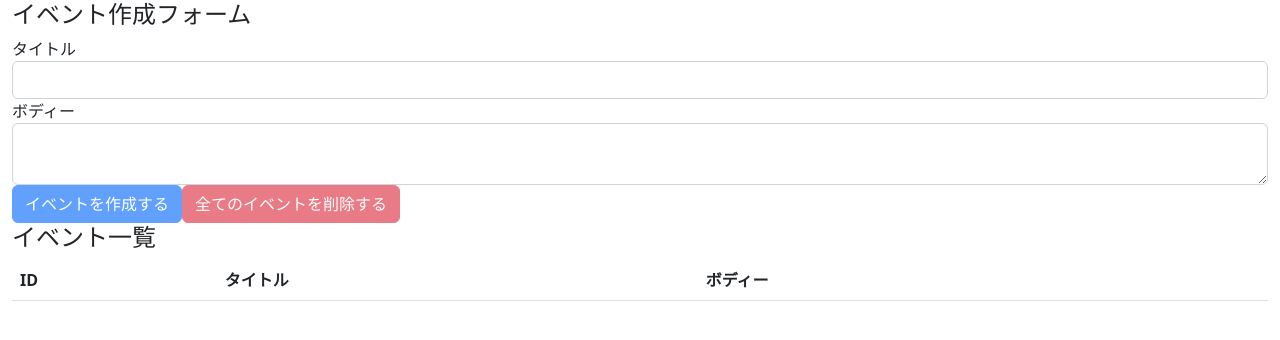
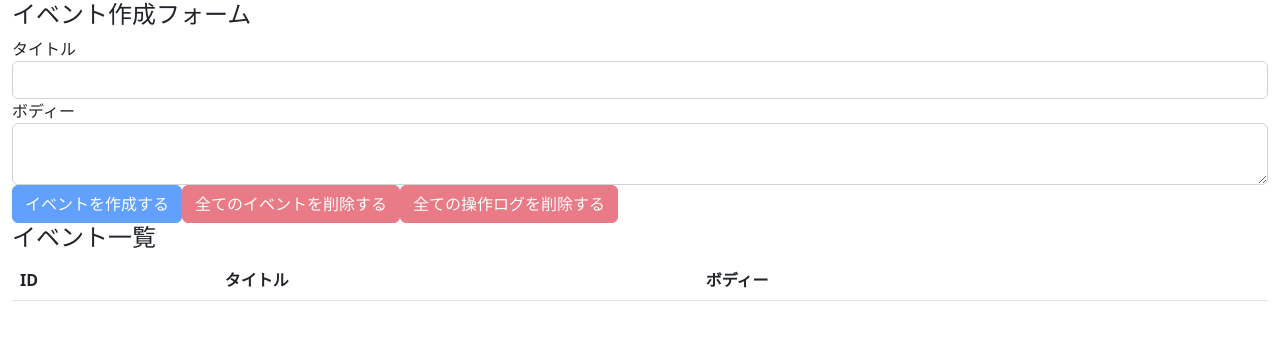
Before and after one commit to kobainu/react-hooks-101-v5.0.1, a React (Create React App) app: page / in a window 1280 px wide. Shown: the top 340 px of the page. Built offline with nearby package versions, Linux system fonts and the light colour scheme.

Commit message:
delete all operation logs

```diff
--- a/src/components/EventForm.js
+++ b/src/components/EventForm.js
@@ -47,6 +47,15 @@
   };
 
   const unCreatable = title === "" || body === "";
+  const deleteAllOperationLogs = (e) => {
+    e.preventDefault();
+    const result = window.confirm(
+      "全ての操作ログを本当に削除しても良いですか？"
+    );
+    if (result) {
+      dispatch({ type: DELETE_ALL_OPERATION_LOGS });
+    }
+  };
 
   return (
     <>
@@ -84,6 +93,13 @@
         >
           全てのイベントを削除する
         </button>
+        <button
+          className="btn btn-danger"
+          onClick={deleteAllOperationLogs}
+          disabled={state.operationLogs.length === 0}
+        >
+          全ての操作ログを削除する
+        </button>
       </form>
     </>
   );
```
